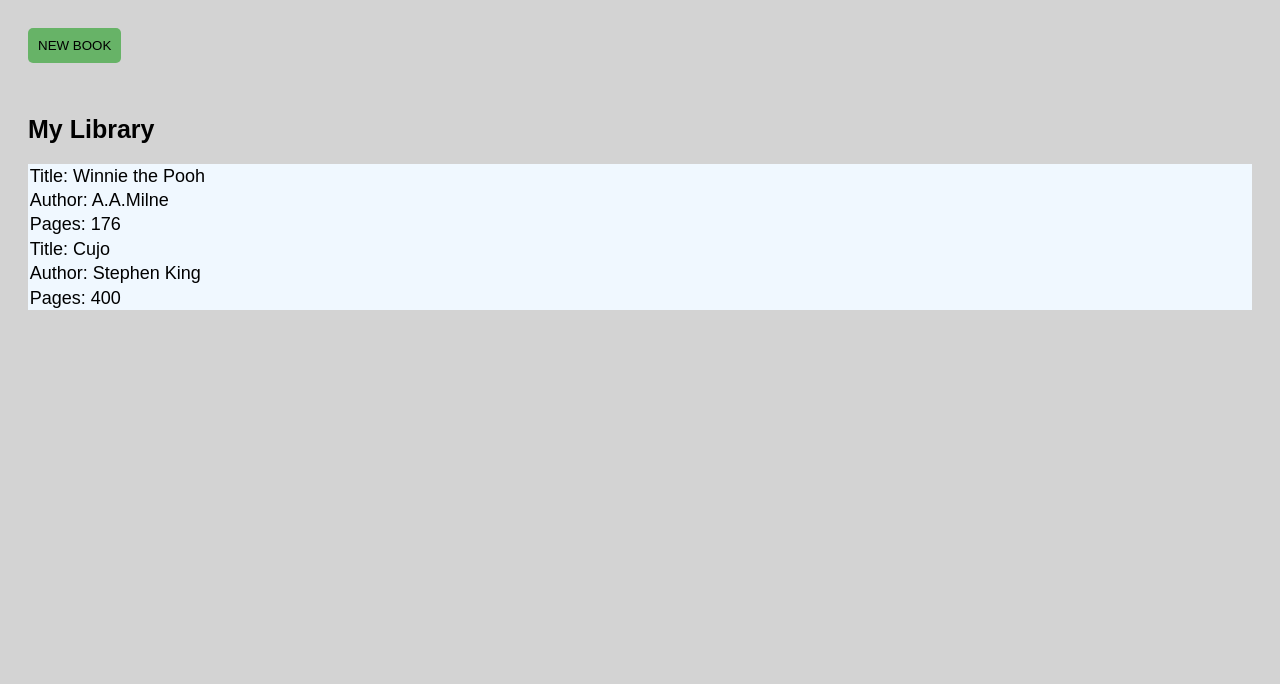
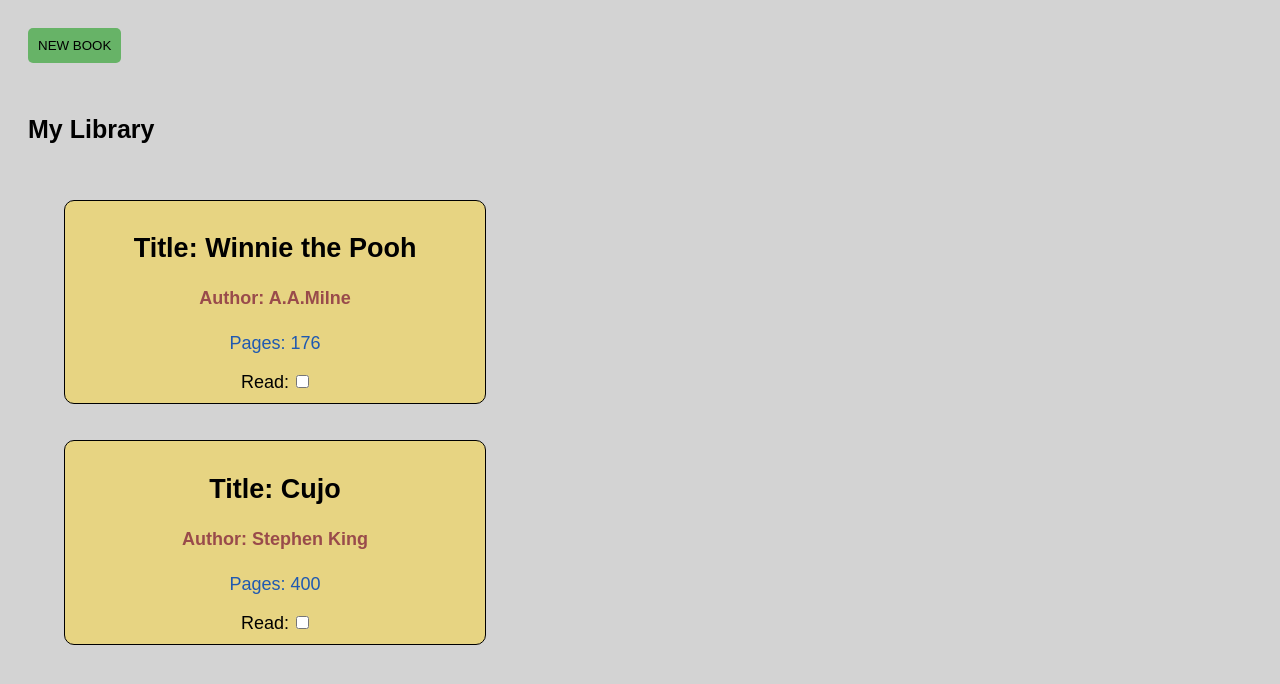
Before and after one commit to torigushulak/library-app, a plain HTML site: page index.html in a window 1280 px wide. Drawn offline with Linux system fonts and the light colour scheme.

Commit message:
library done

```diff
--- a/script.js
+++ b/script.js
@@ -2,27 +2,14 @@
 let myLibrary = [];
 
 class book {
-    constructor(author, title, pages) {
+    constructor(title, author, pages) {
         this.title = title,
         this.author = author,
-        this.pages = pages
+        this.pages = pages,
+        this.readStatus = false
     }
 }
-
-// this code is the view "refresher"
-function render() {
-    myLibrary.forEach(book => {
-        // append to library element
-        library.innerHTML = '';
-        for (i = 0; i < myLibrary.length; i++) {
-            temp = document.createElement('div');
-            temp.className = 'book';
-            temp.innerHTML = myLibrary[i];
-            document.getElementsByTagName('div')[0].appendChild(temp);
-        }
-    });
-}
-
+// testing books
 const winnie = {
     title: "Title: Winnie the Pooh",
     author: "Author: A.A.Milne",
@@ -35,24 +22,60 @@ const cujo = {
     pages: "Pages: 400 "
 };
 
-myLibrary.push(winnie.title, winnie.author, winnie.pages);
-myLibrary.push(cujo.title, cujo.author, cujo.pages);
+myLibrary.push(winnie);
+myLibrary.push(cujo);
+
+// this code is the view "refresher"
+function render() {
+    library.innerHTML = '';
+
+    myLibrary.forEach(book => {
+        // append to library element
+        bookCard = document.createElement('div');
+        bookCard.id = "book"
+
+        bookTitle = document.createElement('h2');
+        bookTitle.textContent = book.title;
+        bookCard.appendChild(bookTitle);
+
+        bookAuthor = document.createElement('h4');
+        bookAuthor.textContent = book.author;
+        bookCard.appendChild(bookAuthor);
 
 
+        bookPages = document.createElement('p');
+        bookPages.textContent = book.pages;
+        bookCard.appendChild(bookPages);
 
-let library = document.getElementById('library')
+        checkLabel = document.createElement('label');
+        checkLabel.textContent = "Read:";
+        checkLabel.id = "checklabel"
+        bookCard.appendChild(checkLabel);
 
+        newCheck = document.createElement('input');
+        newCheck.type = "checkbox";
+        newCheck.id = "check";
+        bookCard.appendChild(newCheck);
+
+        library.append(bookCard);
+        }
+    )
+}
+
+let library = document.getElementById('library');
 let form = document.querySelector("form");
+
+// prevents submit button from reloading page when clicked
 function handleForm(event) { event.preventDefault(); }
 form.addEventListener('submit', handleForm);
 
 form.onsubmit = function () {
-    author = document.getElementById("author").value;
-    title = document.getElementById("title").value;
-    pages = document.getElementById("pages").value;
+     title = document.getElementById("title").value;
+     author = document.getElementById("author").value;
+     pages = document.getElementById("pages").value;
 
-    newBook = new book(author, title, pages);
-    myLibrary.push(newBook.title, newBook.author, newBook.pages);
+    newBook = new book(title, author, pages);
+    myLibrary.push(newBook);
 
     // reset dom
     render ()
@@ -75,5 +98,5 @@ newBookButton.addEventListener("click", function () {
     }
 });
 
-
+// displays current books when page renders
 window.onload = () => render();
--- a/styles.css
+++ b/styles.css
@@ -11,19 +11,45 @@ button {
     margin: 20px;
     margin-bottom: -10px;
 }
+/* books styling */
+#book {
+    /* display: flex; */
+    text-align: center;
+    flex-direction: column;
+    border: 1px solid black;
+    background-color: rgb(231, 212, 130);
+    margin: 2em;
+    width: 400px;
+    padding: 10px;
+    border-radius: 10px;
+}
+h2 {
+    background-color:  rgb(231, 212, 130);
+}
+h4 {
+    color: rgb(153, 75, 75);
+    background-color:  rgb(231, 212, 130);
+}
+p{
+    color: rgb(31, 89, 177);
+    background-color:  rgb(231, 212, 130);
+}
+#check {
+    background-color:  rgb(231, 212, 130);
+}
+#checklabel {
+    background-color:  rgb(231, 212, 130);
+}
+
+
+
+
+
 
 #library {
     padding: 20px;
     font-size: large;
     font-family: Arial, Helvetica, sans-serif;
-    background-color: lightgray;
-
-}
-/* all the books styling */
-div {
-    padding: 1.7px;
-    background-color: aliceblue;
-    height:
 }
 
 
@@ -32,13 +58,21 @@ label {
     font-size: 25px;
     font-family: Arial, Helvetica, sans-serif;
     font-weight: bold;
+}
 
+#checklabel {
+    font-size: 18px;
+    margin: 3px;
+    font-weight: normal;
+}
+#checkbox {
+    margin-right: 5px;
 }
 
 #form {
     padding: 20px;
 }
-
+/* user input styling */
 input {
     border-radius: 5px;
     background-color: white;
```
Also changed, not shown: index.html (+1 -1 lines).
